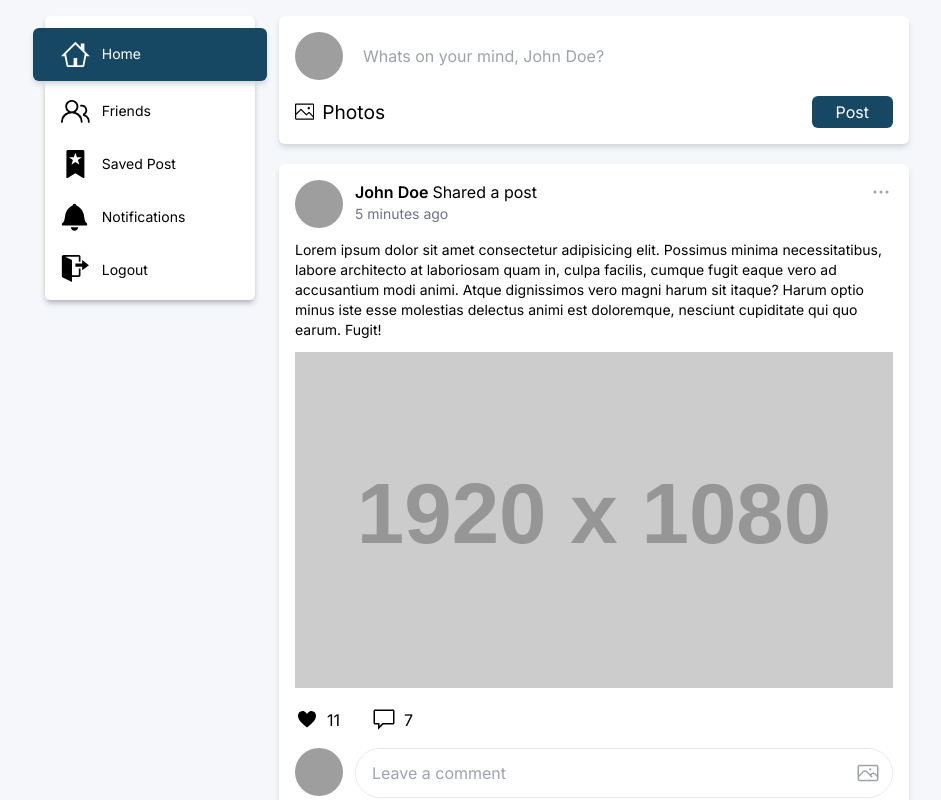
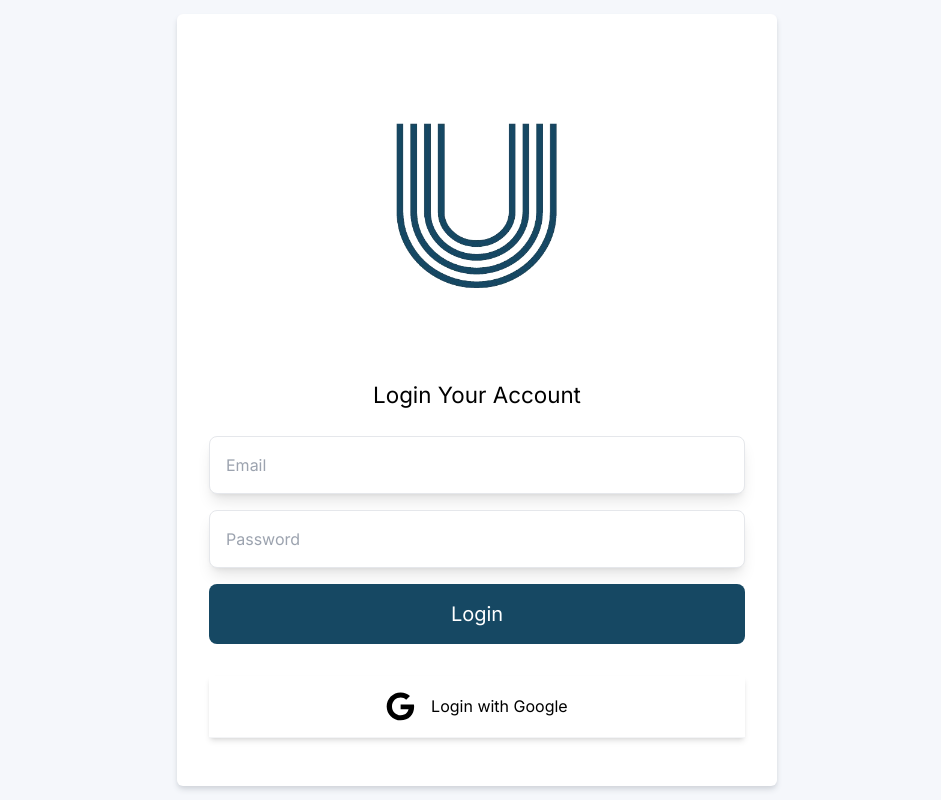
Before and after one commit to arul2101/u-know-social-media-app, a Next.js app: page / in a window 1280 px wide. Shown: the top 800 px of the page, without its empty margins (163-1104 px from the left). Built offline with nearby package versions, Linux system fonts and the light colour scheme; grey boxes are pictures that could not be loaded.

Commit message:
adding login components

```diff
--- a/app/layout.tsx
+++ b/app/layout.tsx
@@ -7,6 +7,7 @@ const inter = Inter({ subsets: ['latin'] })
 export const metadata: Metadata = {
   title: 'Social Media App',
   description: 'App Social Media',
+  icons: '/logo.png'
 }
 
 export default function RootLayout({
--- a/app/page.tsx
+++ b/app/page.tsx
@@ -1,8 +1,12 @@
 import Layout from "@/components/Layout"
+import Login from "@/components/Login";
 import PostForm from "@/components/PostForm"
 import PostItem from "@/components/PostItem"
 
 const Home: React.FC = () => {
+  const login = true;
+
+  if (login) return <Login />
   return (
     <Layout hideNavigation={false}>
       <PostForm />
--- /dev/null
+++ b/components/Login.tsx
@@ -0,0 +1,55 @@
+import Image from "next/image"
+import { FaGoogle } from "react-icons/fa";
+
+const Login: React.FC = () => {
+  return (
+    <div className="w-[100vw] h-[100vh] flex justify-center items-center">
+      <div className="bg-white shadow-md shadow-gray-300 md:w-[600px] w-[80%] py-12 px-8 rounded-md">
+        <div className="flex flex-col items-center mb-6">
+          <Image
+            src='/logo.png'
+            alt="Logo Brand"
+            className="md:w-[300px]"
+            width={200}
+            height={100}
+          />
+
+
+          <h2 className="mt-4 text-[1.4rem]">Login Your Account</h2>
+        </div>
+
+        <form action="" className="flex flex-col items center">
+          <input
+            type="text"
+            className="border shadow-lg rounded-lg px-4 py-4 w-full mb-4 focus:outline-none"
+            id="email"
+            name="email"
+            placeholder="Email"
+            autoComplete="off"
+          />
+          <input
+            type="password"
+            className="border shadow-lg rounded-lg px-4 py-4 w-full mb-4 focus:outline-none"
+            id="password"
+            name="password"
+            placeholder="Password"
+          />
+
+          <button className="text-white bg-socialBlue py-4 text-xl rounded-lg">Login</button>
+        </form>
+
+
+        <div className="rounded-md mt-8">
+          <button className="flex w-full gap-4 items-center justify-center p-4 border-b border-b-gray-100 shadow-md hover:bg-socialBlue hover:text-white hover:border-b-socialBlue hover:rounded-md hover:shadow-md hover:shadow-gray-300 transition-all hover:scale-110">
+            <span className="text-[1.8rem]">
+              <FaGoogle />
+            </span>
+            Login with Google
+          </button>
+        </div>
+      </div>
+    </div>
+  )
+}
+
+export default Login
```
Also changed, not shown: public/logo.png (added).
